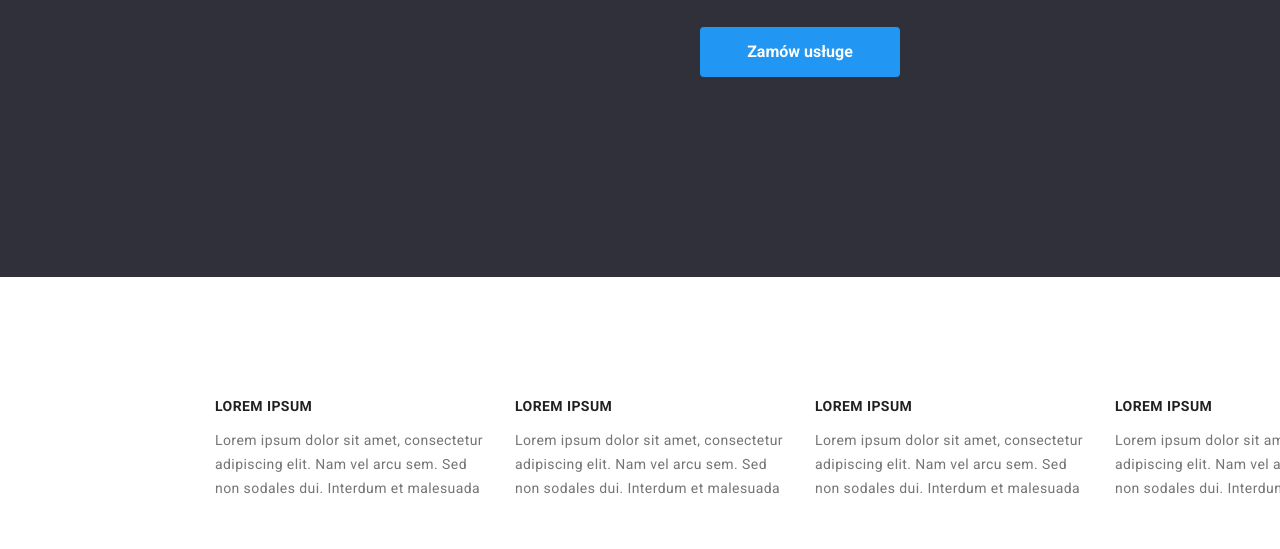
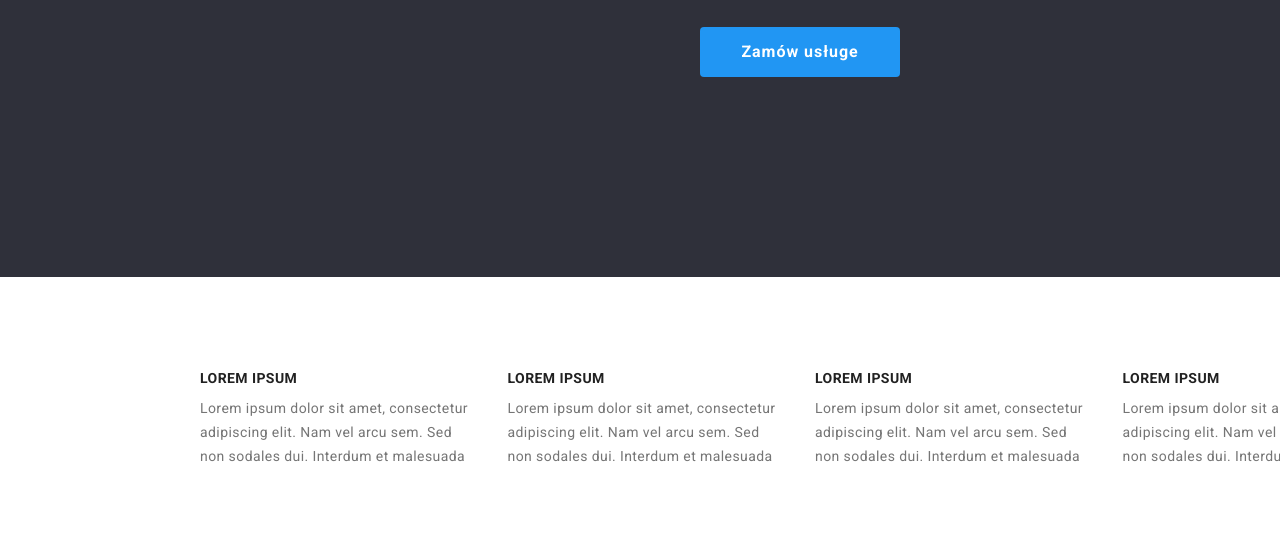
Before and after one commit to WiktoriaSpychala/goit-markup-hw-03, a plain HTML site: page index.html in a window 1280 px wide. Shown: the part 403-952 px from the top of the page. Drawn offline with nearby package versions, Linux system fonts and the light colour scheme.

Commit message:
Add files via upload

```diff
--- a/css/styles.css
+++ b/css/styles.css
@@ -13,8 +13,7 @@ body {
     font-size: 14px;
     letter-spacing: 0.03em;
     width: 1600px;
-    margin-left: auto;
-    margin-right: auto;
+    margin: auto;
 }
 
 /* Górny pasek strony */
@@ -113,9 +112,9 @@ a {
 
 .main-slogan {
     background-color:#2F303A;
-    height: 600px;
     display: flex;
     flex-direction: column;
+    padding-bottom: 200px;
 
 }
 
@@ -131,8 +130,6 @@ a {
     height: 120px;
     margin-top: 200px;
     margin-bottom: 30px;
-    margin-left: auto;
-    margin-right: auto;
 }
 
 .main-button {
@@ -140,13 +137,13 @@ a {
     color: #FFFFFF;
     font-size: 16px;
     font-weight: 700;
+    letter-spacing: 0.06em;
     width: 200px;
     height: 50px;
     border: none;
     border-radius: 4px;
     display: block;
-    margin-left: auto;
-    margin-right: auto;
+    margin: auto;
 
 }
 
@@ -162,15 +159,10 @@ a {
 .text {
     list-style: none;
     display: flex;
-    margin-left: auto;
-    margin-right: auto;
-    padding-left: 15px;
-    padding-right: 15px;
+    margin: auto;
     gap: 30px;
-
+    padding: 0;
 }
-
-
 
 h3 {
     font-size: 14px;
@@ -179,6 +171,7 @@ h3 {
     letter-spacing: 00.03em;
     text-transform: uppercase;
     color: #212121;
+    margin: 0;
 }
 
 .description {
@@ -186,10 +179,11 @@ h3 {
     line-height: 1.71;
     letter-spacing: 0.03em;
     color: #757575;
+    margin-top: 10px;
+    margin-bottom: 0px;
 }
 
 /* Storna główna - czym się zajmujemy + nasz zespół */
-
 
 .what-we-do {
     font-size: 36px;
@@ -199,14 +193,14 @@ h3 {
     text-align: center;
     letter-spacing: 00.03em;
     margin-top: 94px;
-
 }
 
 .work {
     list-style: none;
     display: flex;
-    gap: 30px;
+    justify-content: space-between;
     margin-top: 50px;
+    padding: 0;
 }
 
 .team {
@@ -231,8 +225,8 @@ h3 {
     margin-top: 50px;
     margin-bottom: 124px;
     letter-spacing: 0.03em;
-    gap: 30px;
-
+    justify-content: space-between;
+    padding: 0;
 }
 
 .workers li {
@@ -341,8 +335,7 @@ figure {
 
 .container {
     max-width: 1200px;
-    margin-left: auto;
-    margin-right: auto;
+    margin: auto;
 }
 
 .section {
@@ -371,7 +364,7 @@ footer {
     display: flex;
     padding-top: 60px;
     padding-bottom: 20px;
-    padding-left: 40px;
+    width: max-content;
 }
 
 .contact-bottom {
@@ -384,7 +377,6 @@ footer {
 
 .contact-bottom li {
     margin-bottom: 9px;
-    padding-left: 40px;
 }
 
 .contact-bottom .link {
```
